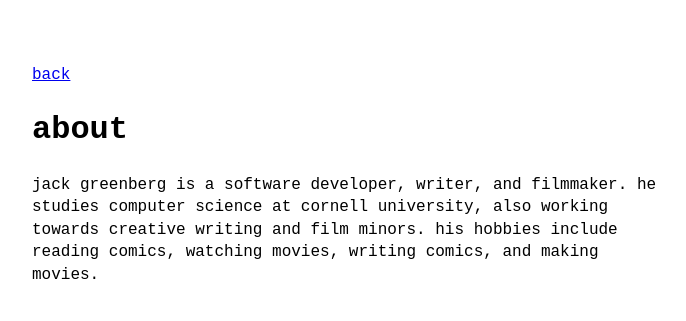
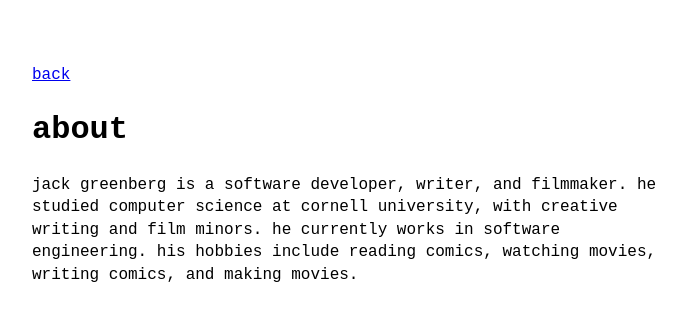
Before and after one commit to grebneerg/homepage, a Jekyll site: the page built from about.markdown, in a window 1280 px wide. Shown: the top 321 px of the page, without its empty margins (288-974 px from the left). Built offline with Jekyll 4.4.1, drawn with Linux system fonts in a browser that asks for light colours.

```diff
--- a/about.markdown
+++ b/about.markdown
@@ -4,4 +4,4 @@ title: about
 permalink: /about/
 ---
 
-jack greenberg is a software developer, writer, and filmmaker. he studies computer science at cornell university, also working towards creative writing and film minors. his hobbies include reading comics, watching movies, writing comics, and making movies.
+jack greenberg is a software developer, writer, and filmmaker. he studied computer science at cornell university, with creative writing and film minors.  he currently works in software engineering. his hobbies include reading comics, watching movies, writing comics, and making movies.
```
Also changed, not shown: _data/menu.yml (+4 -6 lines).
